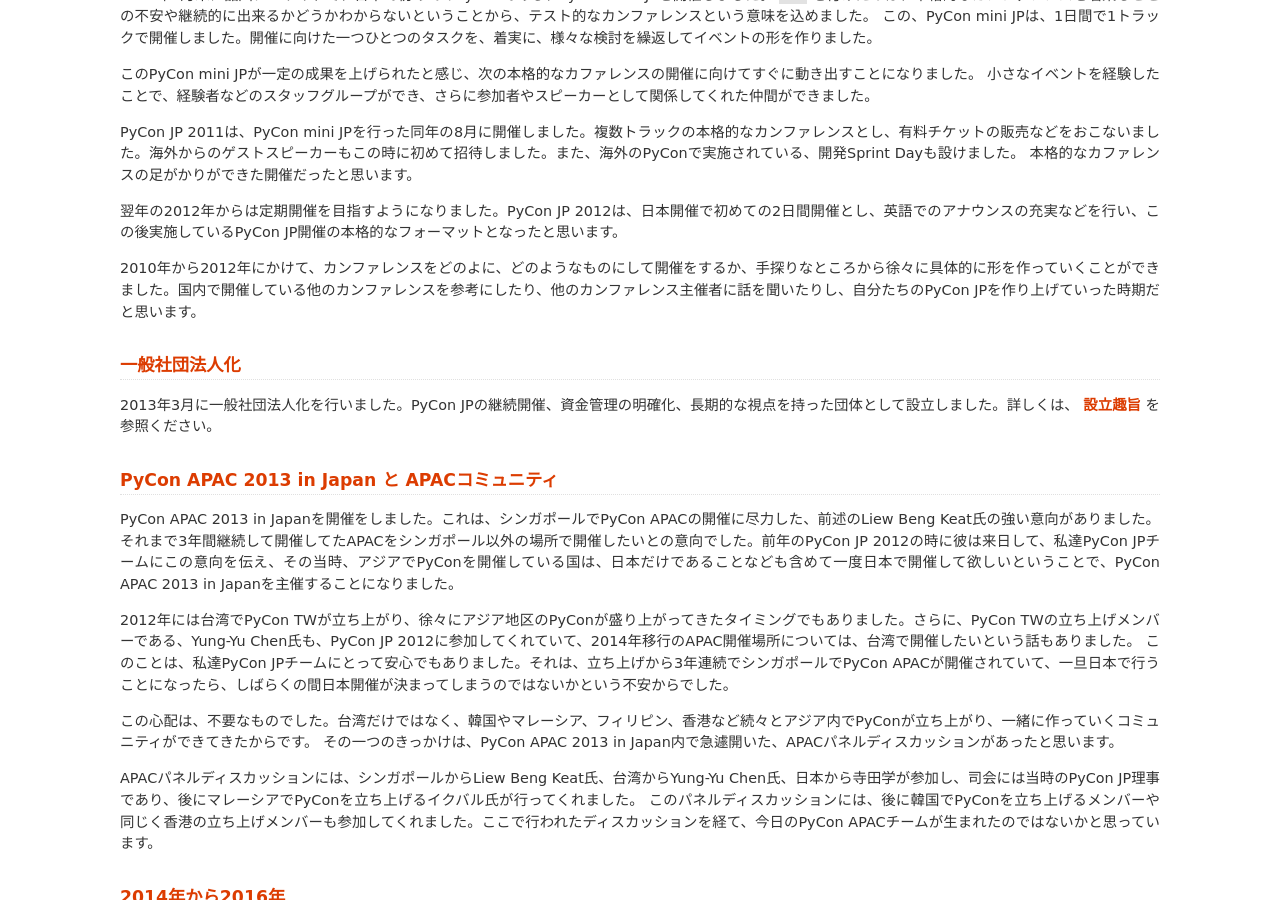
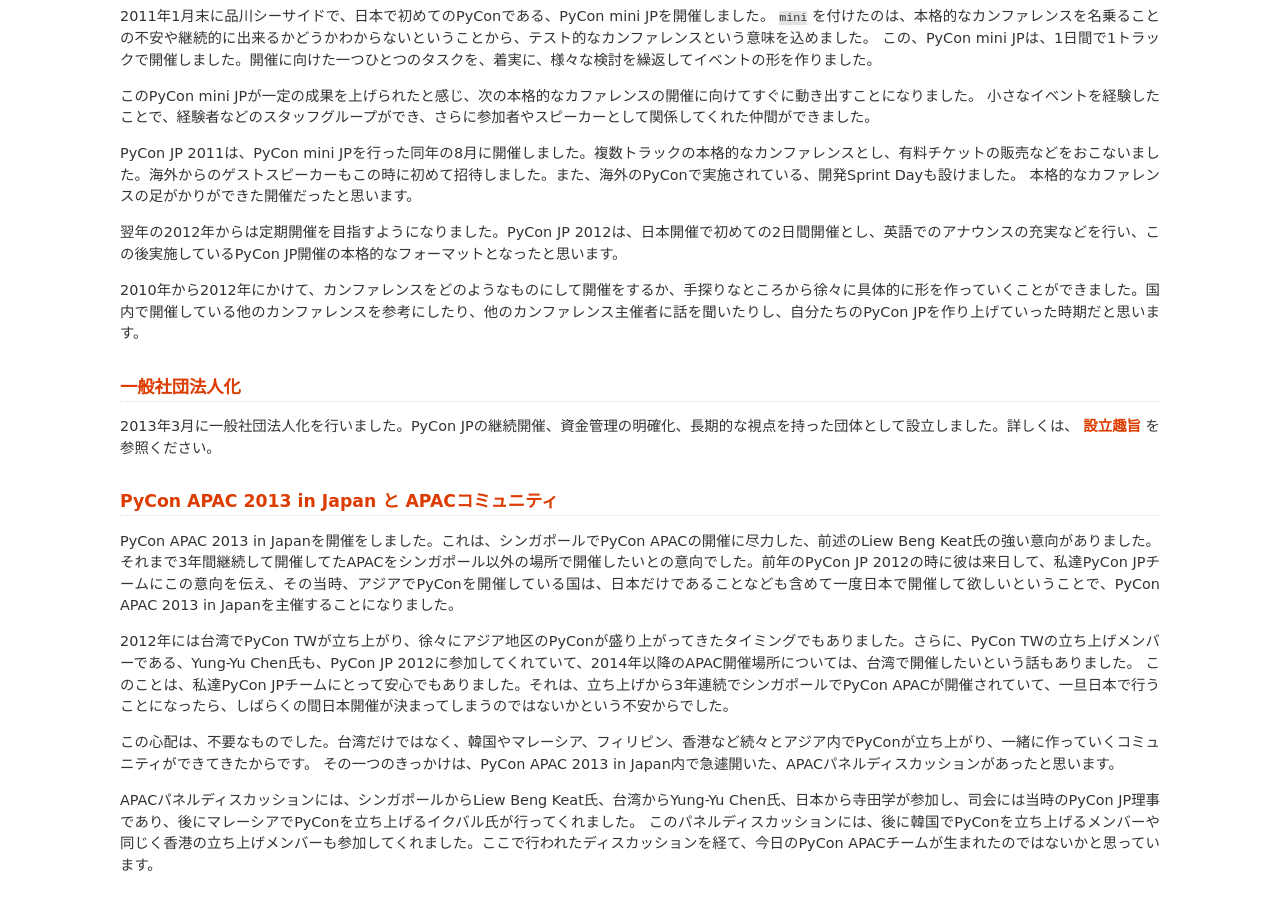
Before and after one commit to pyconjp/www.pycon.jp, a Sphinx documentation site: the page built from source/history.rst, in a window 1280 px wide and 900 px high, scrolled down 1137 px. Built offline with Sphinx 7.4.7, drawn with Linux system fonts in a browser that asks for light colours; some of the changed text lies outside the part shown.

Commit message:
modify typo

```diff
--- a/source/history.rst
+++ b/source/history.rst
@@ -51,7 +51,7 @@
 
 翌年の2012年からは定期開催を目指すようになりました。PyCon JP 2012は、日本開催で初めての2日間開催とし、英語でのアナウンスの充実などを行い、この後実施しているPyCon JP開催の本格的なフォーマットとなったと思います。
 
-2010年から2012年にかけて、カンファレンスをどのよに、どのようなものにして開催をするか、手探りなところから徐々に具体的に形を作っていくことができました。国内で開催している他のカンファレンスを参考にしたり、他のカンファレンス主催者に話を聞いたりし、自分たちのPyCon JPを作り上げていった時期だと思います。
+2010年から2012年にかけて、カンファレンスをどのようなものにして開催をするか、手探りなところから徐々に具体的に形を作っていくことができました。国内で開催している他のカンファレンスを参考にしたり、他のカンファレンス主催者に話を聞いたりし、自分たちのPyCon JPを作り上げていった時期だと思います。
 
 
 一般社団法人化
@@ -65,7 +65,7 @@
 
 PyCon APAC 2013 in Japanを開催をしました。これは、シンガポールでPyCon APACの開催に尽力した、前述のLiew Beng Keat氏の強い意向がありました。それまで3年間継続して開催してたAPACをシンガポール以外の場所で開催したいとの意向でした。前年のPyCon JP 2012の時に彼は来日して、私達PyCon JPチームにこの意向を伝え、その当時、アジアでPyConを開催している国は、日本だけであることなども含めて一度日本で開催して欲しいということで、PyCon APAC 2013 in Japanを主催することになりました。
 
-2012年には台湾でPyCon TWが立ち上がり、徐々にアジア地区のPyConが盛り上がってきたタイミングでもありました。さらに、PyCon TWの立ち上げメンバーである、Yung-Yu Chen氏も、PyCon JP 2012に参加してくれていて、2014年移行のAPAC開催場所については、台湾で開催したいという話もありました。
+2012年には台湾でPyCon TWが立ち上がり、徐々にアジア地区のPyConが盛り上がってきたタイミングでもありました。さらに、PyCon TWの立ち上げメンバーである、Yung-Yu Chen氏も、PyCon JP 2012に参加してくれていて、2014年以降のAPAC開催場所については、台湾で開催したいという話もありました。
 このことは、私達PyCon JPチームにとって安心でもありました。それは、立ち上げから3年連続でシンガポールでPyCon APACが開催されていて、一旦日本で行うことになったら、しばらくの間日本開催が決まってしまうのではないかという不安からでした。
 
 この心配は、不要なものでした。台湾だけではなく、韓国やマレーシア、フィリピン、香港など続々とアジア内でPyConが立ち上がり、一緒に作っていくコミュニティができてきたからです。
```
Also changed, not shown: other parts of source/history.rst (+1 -1 lines).
